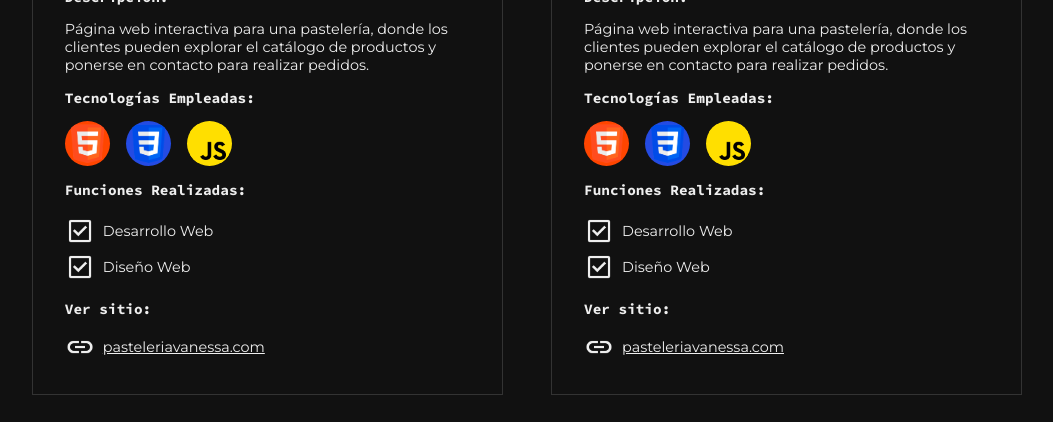
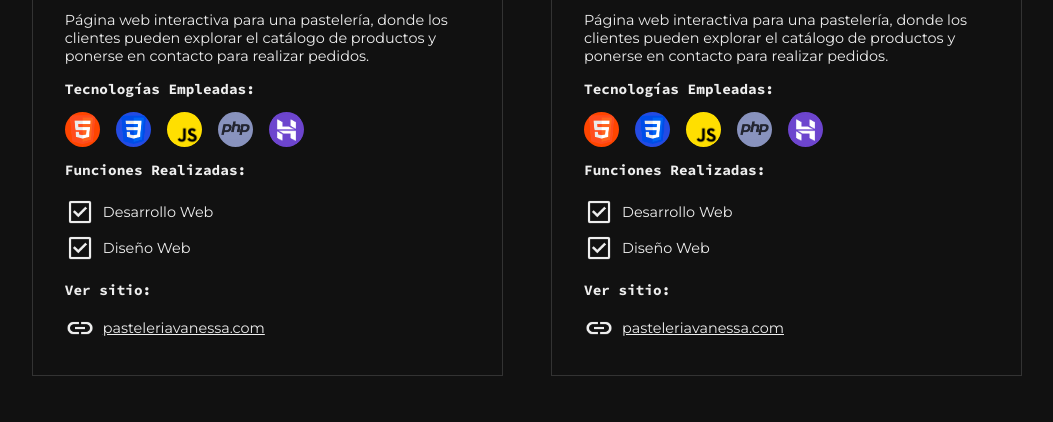
Before and after one commit to facu-Garcia/portafolio, a plain HTML site: page index.html in a window 1280 px wide. Shown: the part 2296-2718 px from the top of the page, without its empty margins (113-1166 px from the left). Drawn offline with Linux system fonts and the light colour scheme.

Commit message:
update -projects

```diff
--- a/index.html
+++ b/index.html
@@ -72,6 +72,8 @@
                             <li class="html"><img src="icon/html.png" alt="" title="HTML"></li>
                             <li class="css"><img src="icon/css.png" alt="" title="CSS"></li>
                             <li class="js"><img src="icon/js.png" alt="" title="Javascript"></li>
+                            <li class="php"><img src="icon/php.png" alt="" title="PHP"></li>
+                            <li class="h"><img src="icon/hostinger.png" alt="" title="Hostinger"></li>
                         </ul>
                         <h4>Funciones Realizadas:</h4>
                         <ul class="card__info--functions">
@@ -103,6 +105,8 @@
                             <li class="html"><img src="icon/html.png" alt="" title="HTML"></li>
                             <li class="css"><img src="icon/css.png" alt="" title="CSS"></li>
                             <li class="js"><img src="icon/js.png" alt="" title="Javascript"></li>
+                            <li class="php"><img src="icon/php.png" alt="" title="PHP"></li>
+                            <li class="h"><img src="icon/hostinger.png" alt="" title="Hostinger"></li>
                         </ul>
                         <h4>Funciones Realizadas:</h4>
                         <ul class="card__info--functions">
@@ -134,6 +138,7 @@
                             <li class="html"><img src="icon/html.png" alt="" title="HTML"></li>
                             <li class="css"><img src="icon/css.png" alt="" title="CSS"></li>
                             <li class="js"><img src="icon/js.png" alt="" title="Javascript"></li>
+                            <li class="github"><img src="icon/github.png" alt="" title="Github"></li>
                         </ul>
                         <h4>Funciones Realizadas:</h4>
                         <ul class="card__info--functions">
--- a/styles.css
+++ b/styles.css
@@ -79,10 +79,8 @@ h1 {
     white-space: nowrap;
     overflow: hidden;
     border-right: 3px solid #EEE;
-    /*
     animation: typewriter 5s steps(40, end),
-    blink-caret .9s step-end infinite;
-    */
+        blink-caret .9s step-end infinite;
 }
 
 @keyframes typewriter {
@@ -255,7 +253,7 @@ section {
 }
 
 #projects {
-    gap: 5rem;
+    gap: clamp(3rem, 2.405rem + 2.883vw, 5rem);
 }
 
 h2 {
@@ -382,7 +380,7 @@ h2:hover>span {
 }
 
 .card__info .card__info--tech li {
-    width: 45px;
+    width: 35px;
     border-radius: 50%;
     background-color: #EEE;
     padding: .2rem;
@@ -405,6 +403,17 @@ h2:hover>span {
     background-color: #ffdf00;
 }
 
+.card__info .card__info--tech li.php {
+    background-color: #8892bd;
+}
+
+.card__info .card__info--tech li.h {
+    background-color: #6c44cd;
+}
+
+.card__info .card__info--tech li.github {
+    background-color: #eeeeee;
+}
 
 .card__info .card__info--tech li.html:hover {
     box-shadow: 0px 0px 6px 3px #ff4500ee;
@@ -417,6 +426,19 @@ h2:hover>span {
 .card__info .card__info--tech li.js:hover {
     box-shadow: 0px 0px 6px 3px #ffdf00ee;
 }
+
+.card__info .card__info--tech li.php:hover {
+    box-shadow: 0px 0px 6px 3px #8892bdee;
+}
+
+.card__info .card__info--tech li.h:hover {
+    box-shadow: 0px 0px 6px 3px #6c44cdee;
+}
+
+.card__info .card__info--tech li.github:hover {
+    box-shadow: 0px 0px 6px 3px #eeeeeeee;
+}
+
 
 .card__info .card__info--tech li img {
     width: 100%;
@@ -459,7 +481,7 @@ h2:hover>span {
     gap: clamp(1rem, 0.703rem + 1.441vw, 2rem);
     flex-wrap: wrap;
     font-size: clamp(1rem, 0.941rem + 0.288vw, 1.2rem);
-    font-family: var(--font-text)
+    font-family: var(--font-text);
 }
 
 .filters li {
@@ -479,8 +501,6 @@ h2:hover>span {
     color: #EEE;
     background-color: #333;
 }
-
-
 
 @media screen and (max-width: 860px) {
     h1 {
```
Also changed, not shown: icon/github.jpg (added), icon/github.png (added), icon/hostinger.png (added), icon/php.png (added).
